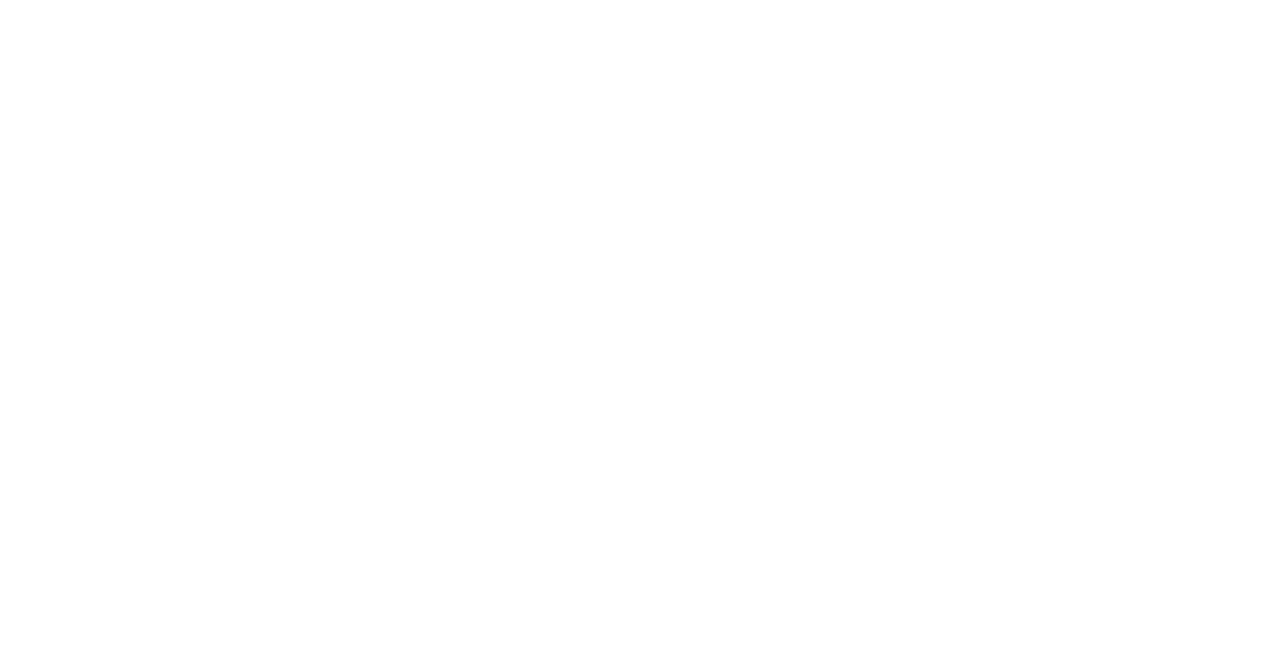
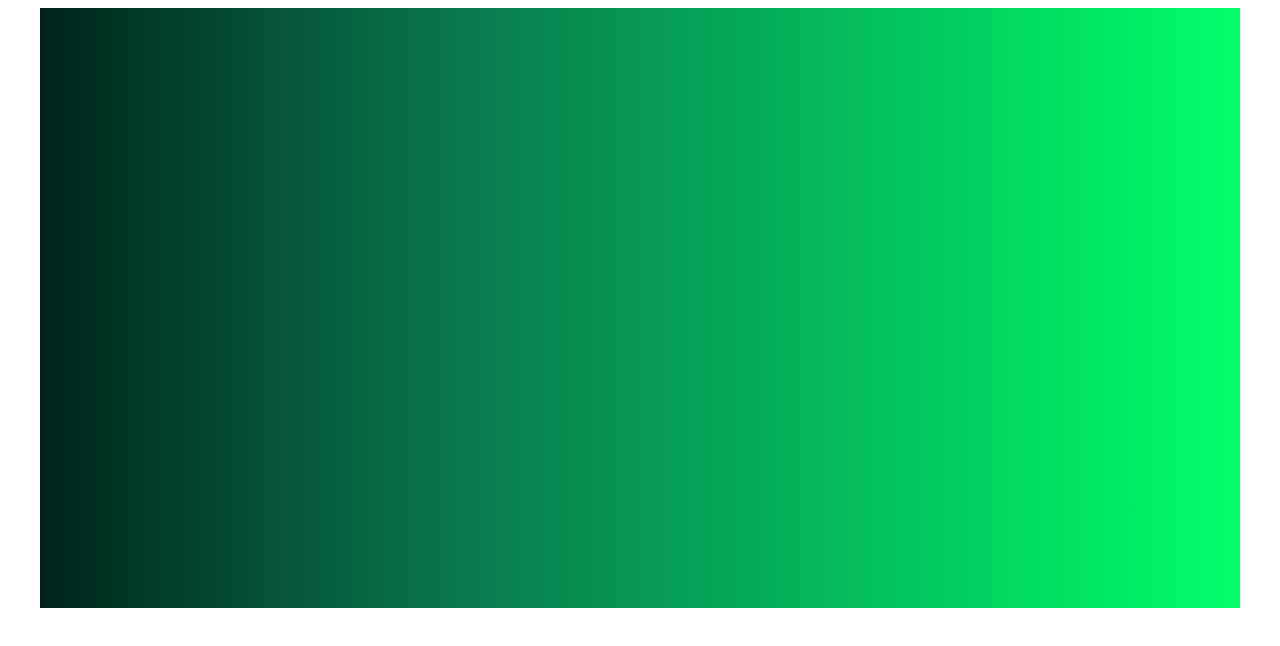
Before and after one commit to ro0tkit/AkanNames.github.io, a plain HTML site: page index.html in a window 1280 px wide. Drawn offline with Linux system fonts and the light colour scheme.

Commit message:
Added style to div

```diff
--- a/css/style.css
+++ b/css/style.css
@@ -1,4 +1,6 @@
 #container{
-    background: rgb(0,36,28);
+    width: 1200px;
+    height: 600px;
+    margin: auto;
     background: linear-gradient(90deg, rgba(0,36,28,1) 0%, rgba(9,121,78,1) 35%, rgba(0,255,106,1) 100%);
 }
```
